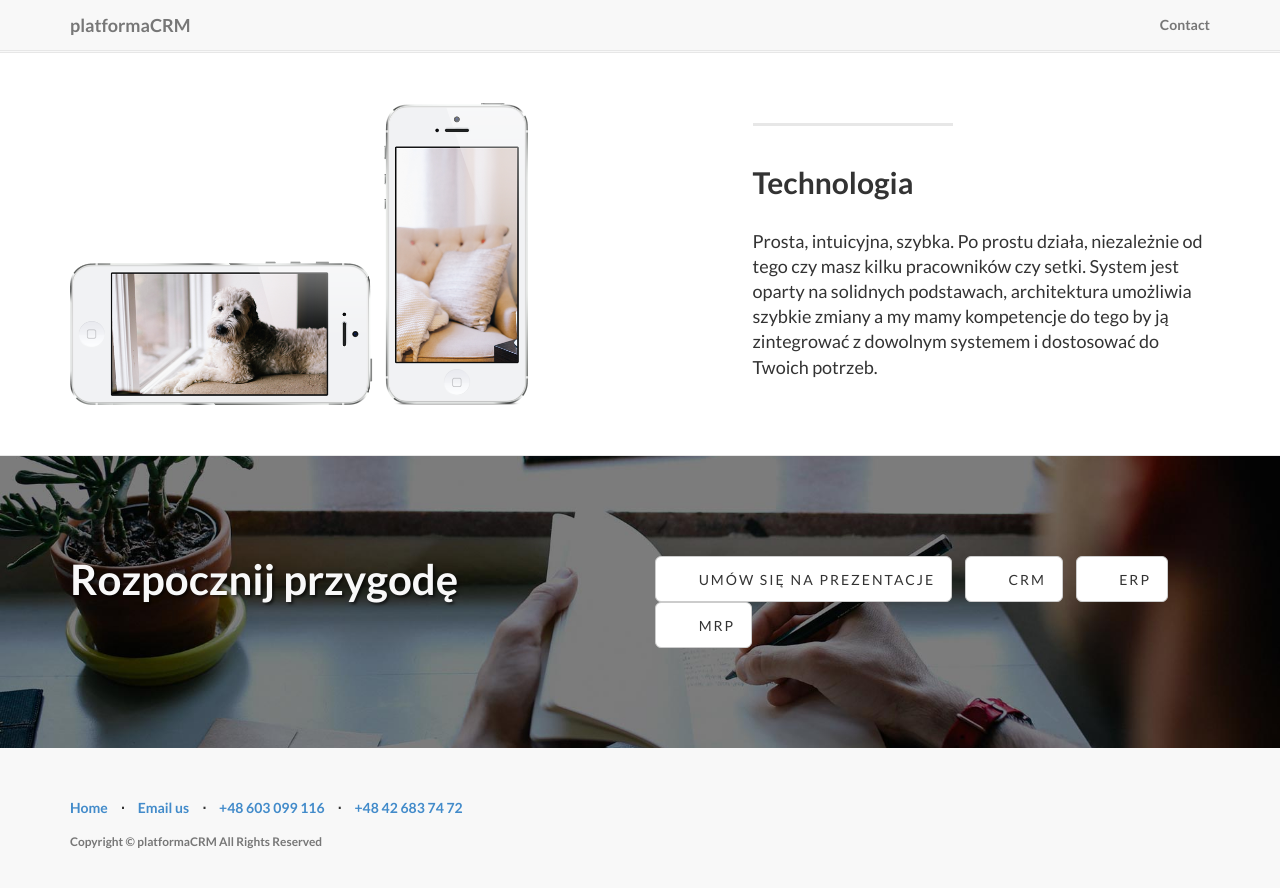
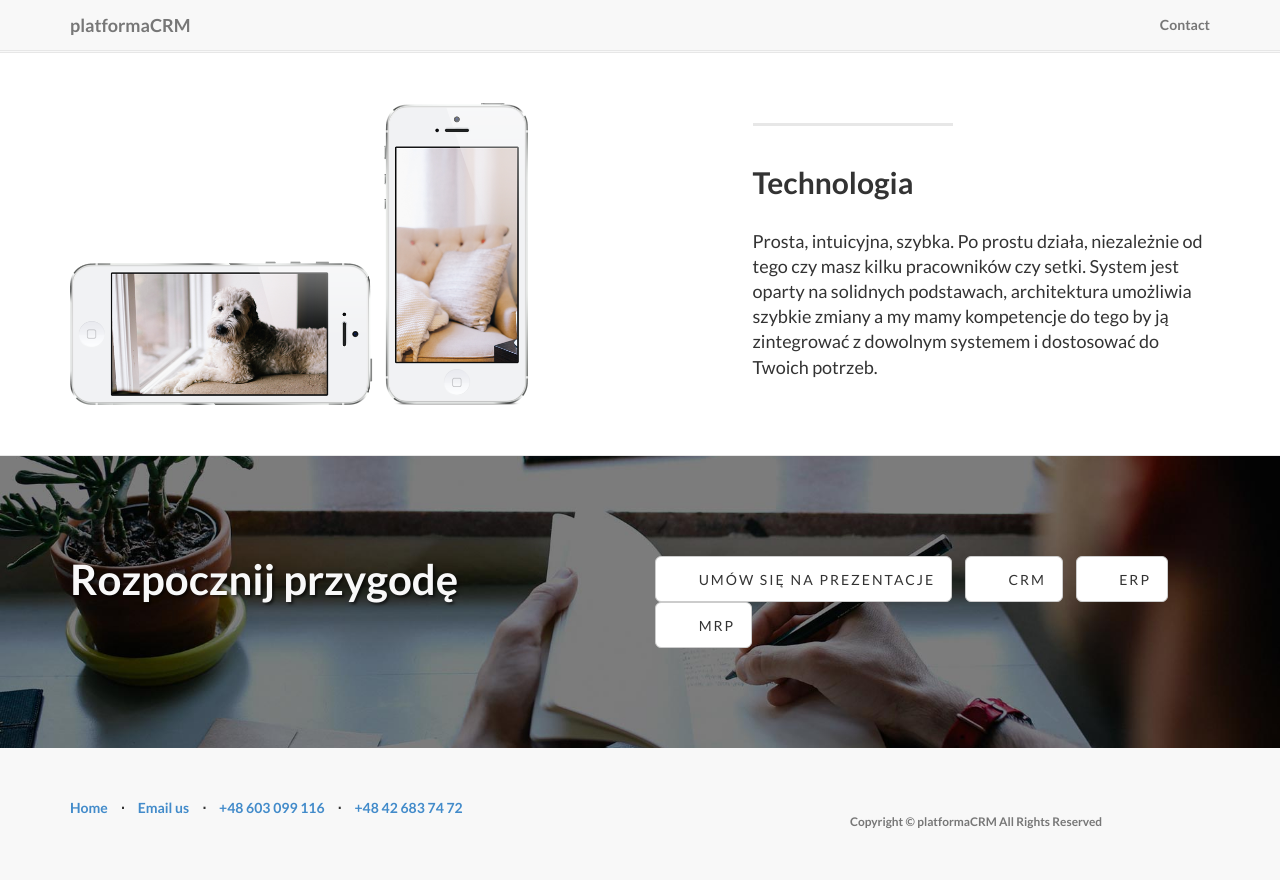
Before and after one commit to platformacrm/platformacrm.github.io, a Jekyll site: the page built from index.html, in a window 1280 px wide and 900 px high, scrolled down 1738 px. Shown: the top 888 px of the window. Built offline with Jekyll 4.4.1, drawn with Linux system fonts in a browser that asks for light colours.

Commit message:
Update footer.html

```diff
--- a/_includes/footer.html
+++ b/_includes/footer.html
@@ -16,10 +16,10 @@
                      <li class="footer-menu-divider">&sdot;</li>
                      <li><a href="callto:+48426837472">+48 42 683 74 72</a></li>
                 </ul>
-                <p class="copyright text-muted small">Copyright &copy; {{ site.title }} All Rights Reserved</p>
+
             </div>
             <div class="col-md-4">
-
+                    <p class="copyright text-muted small">Copyright &copy; {{ site.title }} All Rights Reserved</p>
             </div>
         </div>
     </div>
```
